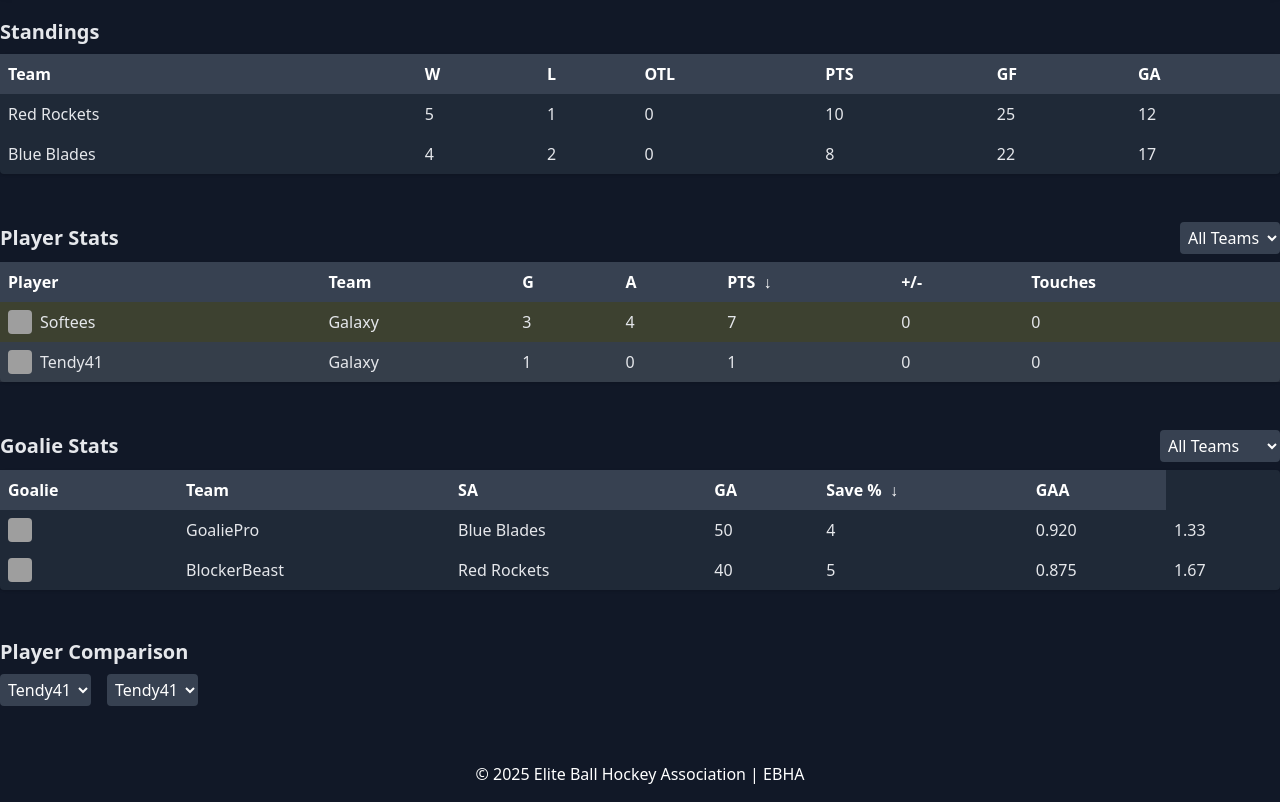
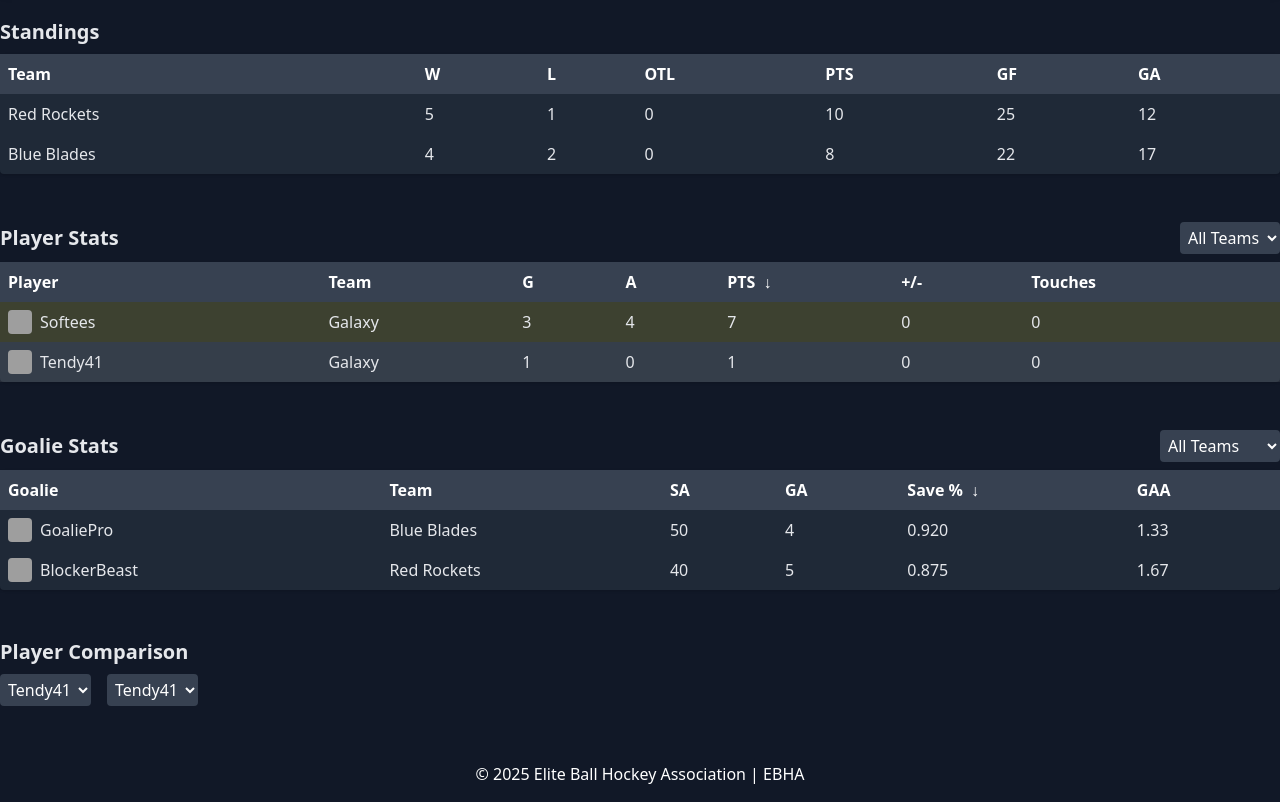
Before and after one commit to Selected1337/ebha-site, a plain HTML site: page index.html in a window 1280 px wide. Shown: the part 70-872 px from the top of the page. Drawn offline with nearby package versions, Linux system fonts and the light colour scheme; grey boxes are pictures that could not be loaded.

Commit message:
Update index.html

```diff
--- a/index.html
+++ b/index.html
@@ -182,7 +182,7 @@
         body.innerHTML += `<tr class="animate-fadeSlide">
           <td class="p-2 flex items-center gap-2">
             <img src="https://minotar.net/avatar/${g.player}/100.png" class="w-6 h-6 rounded">
-          <td class="p-2">${g.player}</td>
+            ${g.player}</td>
           <td class="p-2">${g.team}</td>
           <td class="p-2">${g.shots_against}</td>
           <td class="p-2">${g.goals_against}</td>
```
